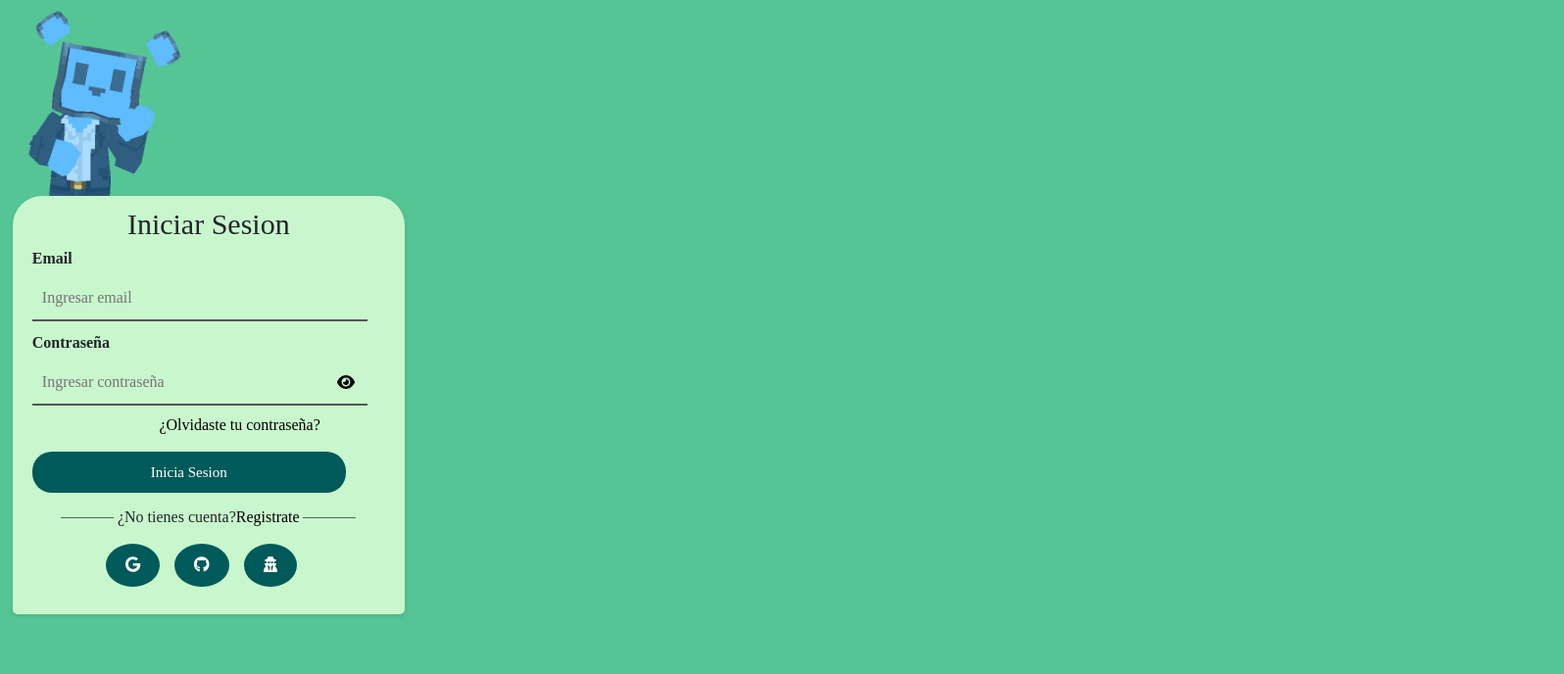
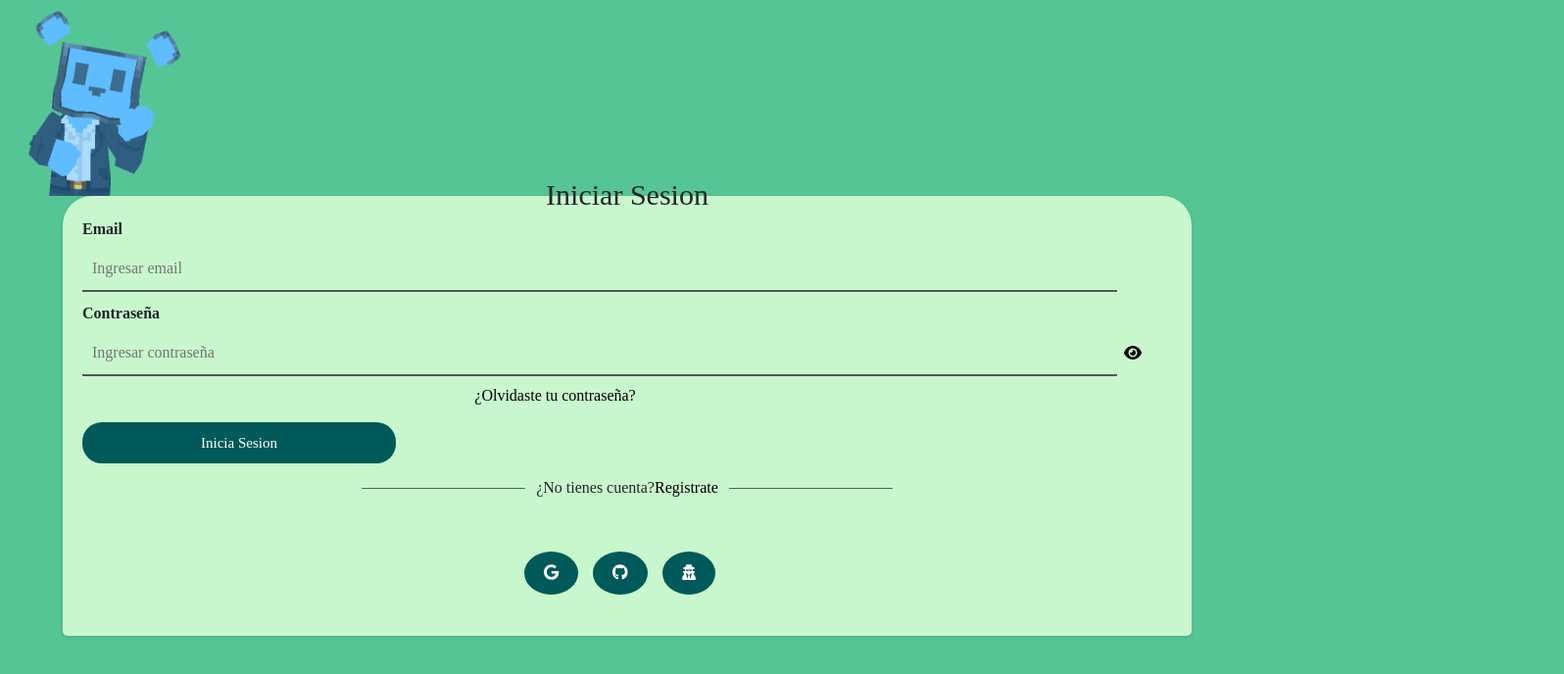
Before and after one commit to vazqueznahuel/Clementina, a React (Create React App) app: page / in a window 1280 px wide. Shown: the top 688 px of the page at 98% size, 1596 px wide, since content can reach past the window. Built offline with nearby package versions, Linux system fonts and the light colour scheme; no server answers; what react-three-fiber would draw is missing.

Commit message:
modificando estilo login

```diff
--- a/src/App.css
+++ b/src/App.css
@@ -13,10 +13,9 @@ body {
   }
   /* Formulario */
   .form-container {
-    max-width: 400px;
+    max-width: 90%;
     margin: 0 auto;
     margin-top: 0;
-    margin-left: 1%;
     background-color: #c9f7cd;
     padding: 20px;
     border-radius: 5px;
--- a/src/components/Icon/icon.jsx
+++ b/src/components/Icon/icon.jsx
@@ -1,6 +1,6 @@
 import React, { useState } from 'react'
 import { Link } from 'react-router-dom';
-import img1 from '../../Imagenes/imagen1.jpeg'
+import img1 from '../../Imagenes/imagen1.jpg'
 import '../../css/sliderEpets.css'
 
 function Icon({nombre, id}) {
```
